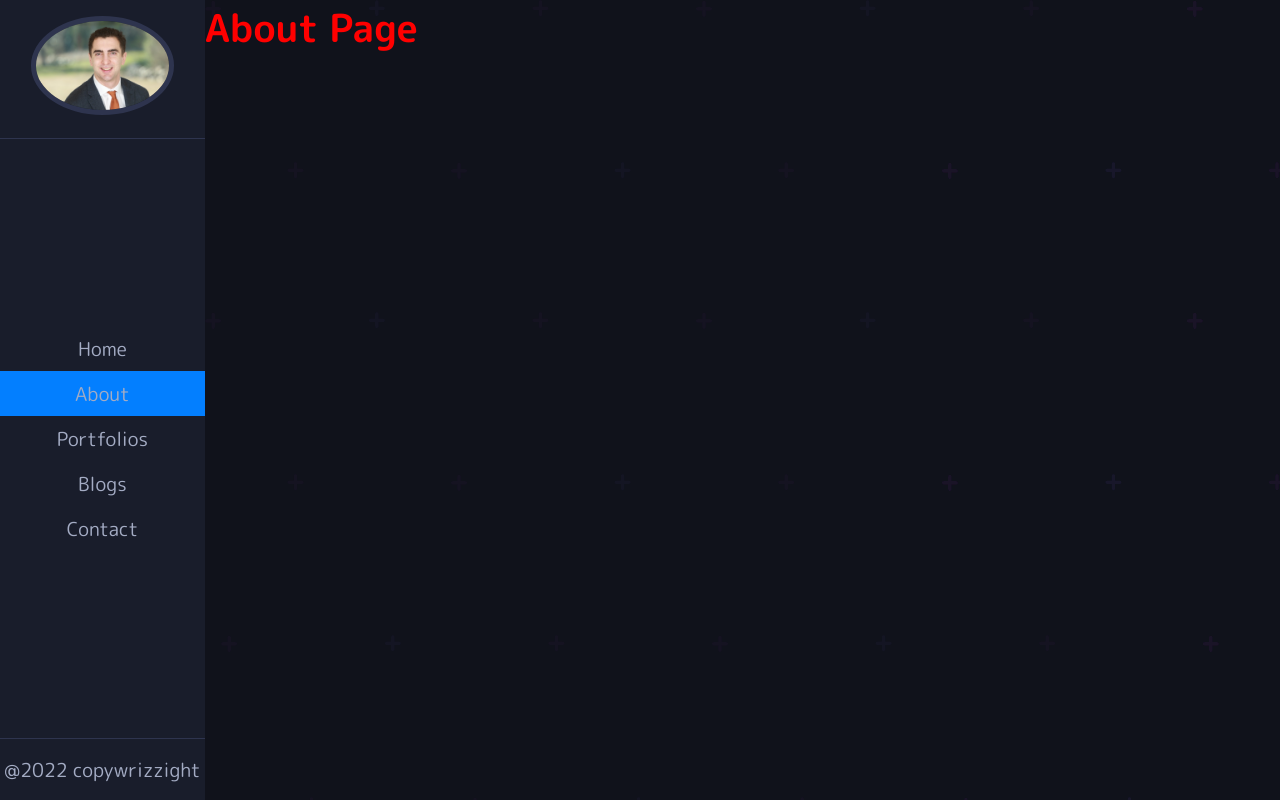
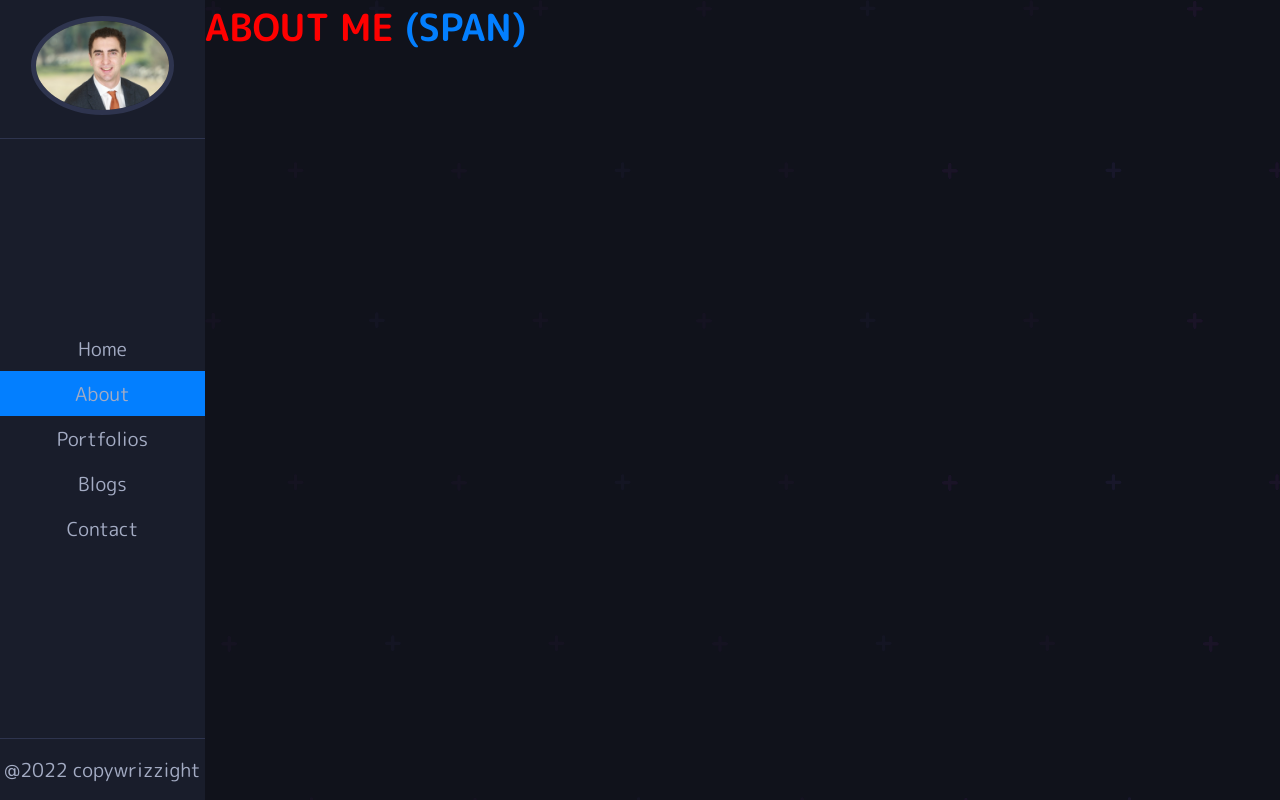
Before and after one commit to ethanfree23/portfolio, a React (Create React App) app in the folder client/: page /about in a window 1280 px wide. Built offline with nearby package versions, Linux system fonts and the light colour scheme.

Commit message:
working on about page

```diff
--- a/client/src/App.js
+++ b/client/src/App.js
@@ -1,11 +1,13 @@
 import './App.scss';
+
+import { Switch, Route } from 'react-router-dom'
+
 import NavBar from './Components/NavBar.js'
 import HomePage from './Pages/HomePage.js'
 import AboutPage from './Pages/AboutPage.js'
 import PortfolioPage from './Pages/PortfolioPage.js'
 import BlogsPage from './Pages/BlogsPage.js'
 import ContactPage from './Pages/ContactPage.js'
-import { Switch, Route } from 'react-router-dom'
 
 function App() {
   return (
--- a/client/src/App.scss
+++ b/client/src/App.scss
@@ -1,6 +1,7 @@
 @import './styles/layout';
 @import './styles/navbar';
 @import './styles/typography';
+@import './styles/title';
 
 * {
     padding: 0;
@@ -13,3 +14,7 @@ body {
     font-family: 'M PLUS Rounded 1c', sans-serif;
     font-size: 1.2rem;
 }
+
+span {
+    color: #037FFF;
+}
--- /dev/null
+++ b/client/src/Components/Title.js
@@ -0,0 +1,14 @@
+import React from 'react'
+
+function Title({title, span}) {
+  return (
+    <div className="Title">
+        <h3>
+            {title}
+            <span> (span)</span>
+        </h3>
+    </div>
+  )
+}
+
+export default Title
--- a/client/src/Pages/AboutPage.js
+++ b/client/src/Pages/AboutPage.js
@@ -1,12 +1,13 @@
 import '../styles/_aboutpage.scss'
 import React from 'react';
+import Title from '../Components/Title.js'
 
 
 function AboutPage() {
   return (
     <div>
         <div className="AboutPage">
-            <h1>About Page</h1>
+            <Title title={'About Me'} span={'About Me'} />
         </div>
     </div>
   )
--- a/client/src/Pages/BlogsPage.js
+++ b/client/src/Pages/BlogsPage.js
@@ -4,7 +4,11 @@ import React from 'react'
 
 function BlogsPage() {
   return (
-    <div>BlogsPage</div>
+    <div>
+      <h1>
+        Blogs Page
+      </h1>
+    </div>
   )
 }
 
--- a/client/src/Pages/ContactPage.js
+++ b/client/src/Pages/ContactPage.js
@@ -4,7 +4,9 @@ import React from 'react'
 
 function ContactPage() {
   return (
-    <div>ContactPage</div>
+    <div>
+      <h1>Contact Page</h1>
+    </div>
   )
 }
 
--- a/client/src/Pages/PortfolioPage.js
+++ b/client/src/Pages/PortfolioPage.js
@@ -4,7 +4,11 @@ import React from 'react'
 
 function PortfolioPage() {
   return (
-    <div>PortfolioPage</div>
+    <div>
+      <h1>
+        portfolio Page
+      </h1>
+    </div>
   )
 }
 
--- a/client/src/styles/_portfoliopage.scss
+++ b/client/src/styles/_portfoliopage.scss
@@ -0,0 +1,3 @@
+.PortfolioPage{
+    color: red;
+}
--- /dev/null
+++ b/client/src/styles/_title.scss
@@ -0,0 +1,4 @@
+.Title{
+    text-transform: uppercase;
+    font-size: 2rem;
+}
```
Also changed, not shown: client/src/styles/_typography.scss (renamed from client/src/styles/typography.scss).
